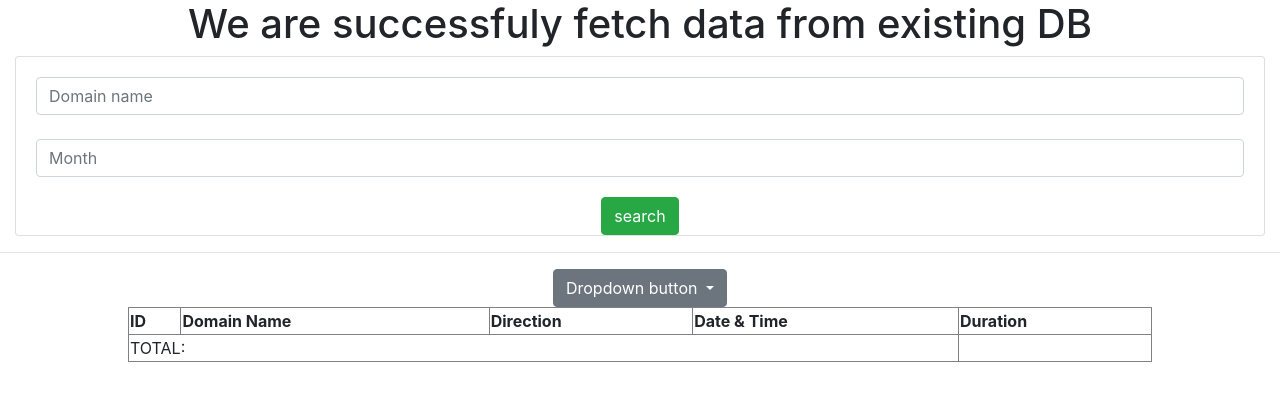
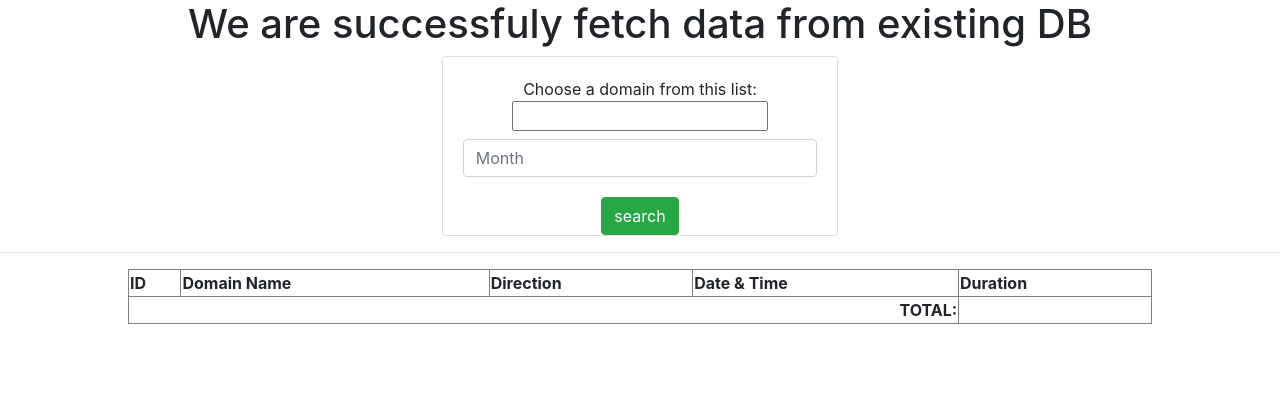
Before and after one commit to mccuyper/FetchingDataPSQL-Django, a Django app: template templates/index.html in a window 1280 px wide. Shown: the top 401 px of the page. Run offline with Django 3.2, Linux system fonts and the light colour scheme; the template is opened without the code that fills it, so the values that code supplies are empty; some libraries are stand-ins or nearby versions.

Commit message:
update views and index
add domains in dropdown input.

```diff
--- a/templates/index.html
+++ b/templates/index.html
@@ -13,7 +13,7 @@
                   {
                       duration=$(this).html();
                       totalduration+=parseInt(duration);
-                      $('#totduration').text(totalduration/60);
+                      $('#totduration').text(totalduration/60+" min");
                   })
               })
           </script>
@@ -21,33 +21,33 @@
 <body>
     <center>
         <h1>We are successfuly fetch data from existing DB</h1>
-        <div class="col-md-12">
+        <div class="col-md-4">
                 <form class="card card-sm"  method="get">
-                    <div class="card-body row no-gutters align-items-center" >
+                    <div class="card-body row no-gutters" >
                         <div class="col">
-                            <input type="search" name="item_name" placeholder="Domain name" class="form-control form-control-borderless"><br/>
+                            <label>Choose a domain from this list:
+                                <input list="browsers" name="item_name" /></label>
+                                <datalist id="browsers" name="item_name">
+                                    {% for domain in dom_names %}
+                                  <option value="{{ domain }}">{{ domain }}</option>
+                                    {% endfor %}
+                                </datalist>
+                            <!--input type="search" name="item_name" placeholder="Domain name" class="form-control form-control-borderless"-->
+                            <br/>
                             <input type="search" name="month" placeholder="Month" class="form-control form-control-borderless">
                         </div>
                         </div>
                         <div class="col-auto">
                             <button class="btn btn-success btn-search" type="submit">search</button>
                         </div>
+                        <!-- <div class="col-auto">
+                            <button class="btn btn-success btn-search" type="submit">SHOW ALL DOMAINS</button>
+                        </div> -->
                     </div>
                 </form>
             </div>
+        <hr>
 
-
-        <hr>
-        <div class="dropdown">
-            <button class="btn btn-secondary dropdown-toggle" type="button" id="dropdownMenuButton" data-toggle="dropdown" aria-haspopup="true" aria-expanded="false">
-              Dropdown button
-            </button>
-            <div class="dropdown-menu" aria-labelledby="dropdownMenuButton">
-                {% for c in data %}
-              <a class="dropdown-item" href="#">{{ c.d_name }}</a>
-              {% endfor %}
-            </div>
-          </div>
         <table border="1" width="80%">
             <tr>
                 <th>ID</th>
@@ -57,23 +57,19 @@
                 <th>Duration</th>
             </tr>
             {% for result in data %}
-
                 <tr>
                     <td>{{result.user_id}}</td>
                     <td>{{result.d_name}}</td>
-
                     <td>{{result.direction}}</td>
                     <td>{{result.created_on}}</td>
                     <td>{{result.duration}}</td>
                 </tr>
-
             {% endfor %}
-            <tr>
-                <td colspan="4">TOTAL:</td>
-                <td id="totduration" style="font-weight: bold;"></td>
+            <tr style="font-weight: bold;">
+                <td colspan="4" style="text-align: end;">TOTAL:</td>
+                <td id="totduration" ></td>
             </tr>
         </table>
-
     </center>
    <script src="https://code.jquery.com/jquery-3.4.1.slim.min.js"
             integrity="sha384-J6qa4849blE2+poT4WnyKhv5vZF5SrPo0iEjwBvKU7imGFAV0wwj1yYfoRSJoZ+n" crossorigin="anonymous"></script>
```
Also changed, not shown: app/views.py (+5 -3 lines).
